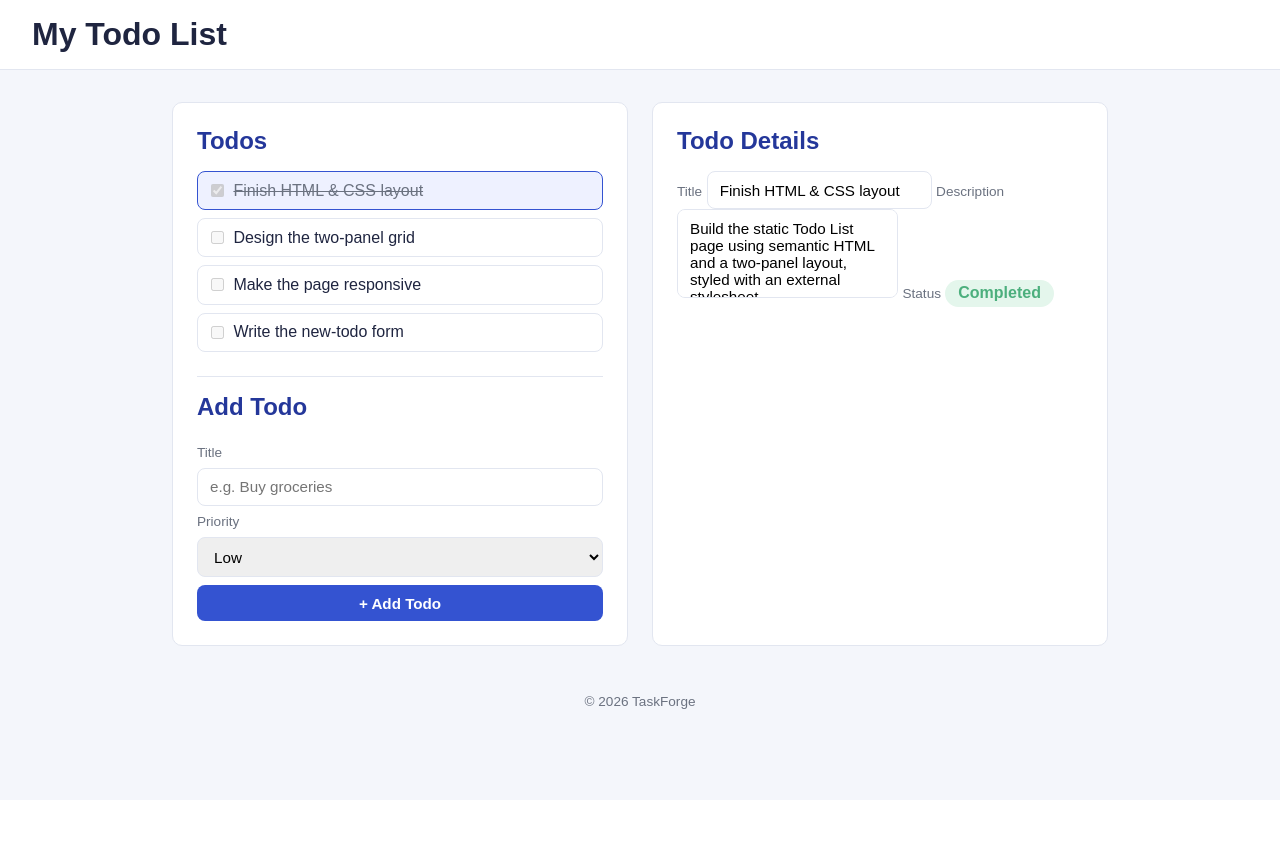
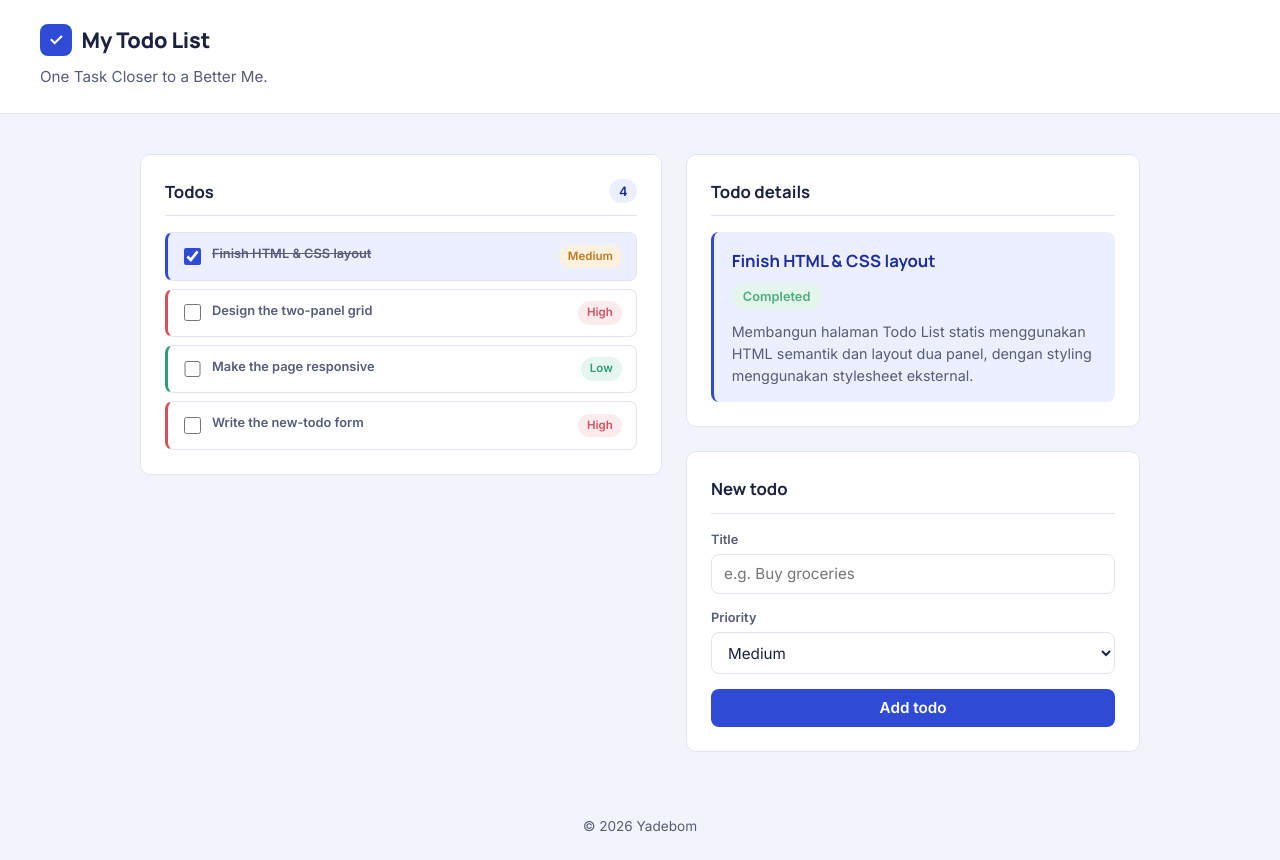
Before and after one commit to IF-Pemrograman-Web-A/5025251225_TODO-APP, a PHP site: page / in a window 1280 px wide. Before the commit the page ends 709 px from the top, so only its background shows below. Run offline with PHP 8.4, Linux system fonts and the light colour scheme.

Commit message:
Add files via upload

```diff
--- /dev/null
+++ b/Index.html
@@ -0,0 +1,64 @@
+<!DOCTYPE html>
+<html lang="en">
+<head>
+  <meta charset="UTF-8" />
+  <meta name="viewport" content="width=device-width, initial-scale=1.0" />
+  <title>Todo List</title>
+  <link rel="preconnect" href="https://fonts.googleapis.com" />
+  <link rel="preconnect" href="https://fonts.gstatic.com" crossorigin />
+  <link href="https://fonts.googleapis.com/css2?family=Manrope:wght@700;800&family=Inter:wght@400;500;600&display=swap" rel="stylesheet" />
+  <link rel="stylesheet" href="style.css" />
+</head>
+<body>
+
+  <header class="site-header">
+    <span class="brand-mark" aria-hidden="true">✓</span>
+    <h1>My Todo List</h1>
+    <p class="tagline">One Task Closer to a Better Me.</p>
+  </header>
+
+  <main>
+    <section class="panel" aria-labelledby="todos-heading">
+      <div class="panel-header"><h2 id="todos-heading">Todos</h2><span class="count-badge" id="todoCount">4</span></div>
+      <ul class="todo-list" id="todoList">
+        <li class="selected" data-priority="medium" data-id="1" data-description="Membangun halaman Todo List statis menggunakan HTML semantik dan layout dua panel, dengan styling menggunakan stylesheet eksternal." tabindex="0"><input type="checkbox" checked id="todo-1" /><label for="todo-1">Finish HTML &amp; CSS layout</label></li>
+        <li data-priority="high" data-id="2" data-description="Merancang tata letak dua panel menggunakan CSS Grid supaya daftar tugas dan detail tugas tampil berdampingan." tabindex="0"><input type="checkbox" id="todo-2" /><label for="todo-2">Design the two-panel grid</label></li>
+        <li data-priority="low" data-id="3" data-description="Menambahkan media query agar tampilan menyesuaikan ukuran layar, baik di laptop maupun HP." tabindex="0"><input type="checkbox" id="todo-3" /><label for="todo-3">Make the page responsive</label></li>
+        <li data-priority="high" data-id="4" data-description="Membuat form untuk menambahkan tugas baru, lengkap dengan input judul dan pilihan prioritas." tabindex="0"><input type="checkbox" id="todo-4" /><label for="todo-4">Write the new-todo form</label></li>
+      </ul>
+    </section>
+
+    <div class="right-column">
+      <section class="panel" aria-labelledby="detail-heading" id="todoDetail">
+        <div class="panel-header"><h2 id="detail-heading">Todo details</h2></div>
+        <div class="detail-card">
+          <h3 id="detailTitle">Finish HTML &amp; CSS layout</h3>
+          <span class="status" id="detailStatus">Completed</span>
+          <p id="detailDescription">Membangun halaman Todo List statis menggunakan HTML semantik dan layout dua panel, dengan styling menggunakan stylesheet eksternal.</p>
+        </div>
+      </section>
+
+      <section class="panel" aria-labelledby="form-heading">
+        <div class="panel-header"><h2 id="form-heading">New todo</h2></div>
+        <form id="addTodoForm">
+          <label for="title">Title</label>
+          <input type="text" id="title" name="title" placeholder="e.g. Buy groceries" />
+          <label for="priority">Priority</label>
+          <select id="priority" name="priority">
+            <option value="low">Low</option>
+            <option value="medium" selected>Medium</option>
+            <option value="high">High</option>
+          </select>
+          <button type="submit">Add todo</button>
+        </form>
+      </section>
+    </div>
+  </main>
+
+  <footer>
+    <p>&copy; 2026 Yadebom</p>
+  </footer>
+
+  <script src="script.js" defer></script>
+</body>
+</html>
--- a/style.css
+++ b/style.css
@@ -4,124 +4,266 @@
   padding: 0;
 }
 
-body {
-  font-family: Arial, sans-serif;
-  background-color: #f4f6fb;
-  color: #1f2540;
+:root {
+  --ink: #1b2140;
+  --ink-soft: #565c7a;
+  --paper: #f2f4fb;
+  --panel: #ffffff;
+  --line: #e1e5f2;
+  --accent: #2f4bd6;
+  --accent-dark: #1d2f9e;
+  --accent-tint: #ecefff;
+
+  --high: #d84f5c;
+  --high-tint: #fdecee;
+  --medium: #c17a1f;
+  --medium-tint: #fbf1de;
+  --low: #2a9d7c;
+  --low-tint: #e5f5ef;
+
+  --done: #4caf7d;
+  --done-tint: #e4f6ec;
+
+  --radius: 10px;
+  --space-2: 1rem;
+  --space-3: 1.5rem;
+  --space-4: 2.5rem;
 }
 
-header {
-  background-color: #fff;
-  padding: 1rem 2rem;
-  border-bottom: 1px solid #e2e6f0;
+body {
+  font-family: "Inter", Arial, sans-serif;
+  background-color: var(--paper);
+  color: var(--ink);
+  line-height: 1.5;
 }
+
+h1, h2, h3 {
+  font-family: "Manrope", "Inter", Arial, sans-serif;
+  color: var(--ink);
+}
+
+/* ---------- Header ---------- */
+
+.site-header {
+  background-color: var(--panel);
+  border-bottom: 1px solid var(--line);
+  padding: var(--space-3) var(--space-4);
+  display: flex;
+  align-items: baseline;
+  gap: 0.6rem;
+  flex-wrap: wrap;
+}
+
+.brand-mark {
+  display: inline-flex;
+  align-items: center;
+  justify-content: center;
+  align-self: center;
+  width: 2rem;
+  height: 2rem;
+  border-radius: 8px;
+  background-color: var(--accent);
+  color: #fff;
+  font-weight: 700;
+  font-size: 1.05rem;
+}
+
+.site-header h1 {
+  font-size: 1.35rem;
+  font-weight: 800;
+  letter-spacing: -0.01em;
+}
+
+.tagline {
+  color: var(--ink-soft);
+  font-size: 0.95rem;
+  flex-basis: 100%;
+}
+
+/* ---------- Layout ---------- */
 
 main {
   display: grid;
-  grid-template-columns: 1fr 1fr;
-  gap: 1.5rem;
-  padding: 2rem;
-  max-width: 1000px;
+  grid-template-columns: 1.15fr 1fr;
+  gap: var(--space-3);
+  padding: var(--space-4);
+  max-width: 1080px;
   margin: 0 auto;
+  align-items: start;
+}
+
+.right-column {
+  display: flex;
+  flex-direction: column;
+  gap: var(--space-3);
 }
 
 .panel {
-  background-color: #fff;
-  border: 1px solid #e2e6f0;
-  border-radius: 10px;
-  padding: 1.5rem;
+  background-color: var(--panel);
+  border: 1px solid var(--line);
+  border-radius: var(--radius);
+  padding: var(--space-3);
+}
+
+.panel-header {
+  display: flex;
+  align-items: center;
+  justify-content: space-between;
+  border-bottom: 1px solid var(--line);
+  padding-bottom: 0.7rem;
+  margin-bottom: var(--space-2);
 }
 
 .panel h2 {
-  margin-bottom: 1rem;
-  color: #24379a;
+  font-size: 1.05rem;
+  font-weight: 700;
 }
 
-.todo-list {
-  list-style: none;
-  margin-bottom: 1.5rem;
+.count-badge {
+  font-size: 0.8rem;
+  font-weight: 600;
+  color: var(--accent-dark);
+  background-color: var(--accent-tint);
+  border-radius: 999px;
+  padding: 0.15rem 0.6rem;
 }
+
+/* ---------- Todo list ---------- */
+
+.todo-list { list-style: none; }
 
 .todo-list li {
   display: flex;
   align-items: center;
-  gap: 0.6rem;
-  padding: 0.6rem 0.8rem;
-  border: 1px solid #e2e6f0;
+  gap: 0.7rem;
+  padding: 0.7rem 0.9rem 0.7rem 1rem;
+  border: 1px solid var(--line);
+  border-left: 3px solid transparent;
   border-radius: 8px;
   margin-bottom: 0.5rem;
+  cursor: pointer;
+  transition: border-color 0.15s ease, background-color 0.15s ease;
 }
 
-.todo-list li.selected {
-  background-color: #eef1ff;
-  border-color: #3453d1;
+.todo-list li:last-child { margin-bottom: 0; }
+.todo-list li:hover { border-color: var(--accent); }
+.todo-list li:focus-visible { outline: 2px solid var(--accent); outline-offset: 2px; }
+
+.todo-list li[data-priority="high"] { --tag: var(--high); --tag-tint: var(--high-tint); border-left-color: var(--high); }
+.todo-list li[data-priority="medium"] { --tag: var(--medium); --tag-tint: var(--medium-tint); border-left-color: var(--medium); }
+.todo-list li[data-priority="low"] { --tag: var(--low); --tag-tint: var(--low-tint); border-left-color: var(--low); }
+
+.todo-list li.selected { background-color: var(--accent-tint); border-left-color: var(--accent); }
+
+.todo-list li::after {
+  content: attr(data-priority);
+  text-transform: capitalize;
+  font-size: 0.72rem;
+  font-weight: 600;
+  padding: 0.2rem 0.55rem;
+  border-radius: 999px;
+  white-space: nowrap;
+  color: var(--tag);
+  background-color: var(--tag-tint);
 }
 
-.todo-list .done {
-  text-decoration: line-through;
-  color: #6b7280;
+.todo-list label { flex: 1; font-size: 0.95rem; cursor: pointer; }
+.todo-list input:checked + label { text-decoration: line-through; color: var(--ink-soft); }
+
+/* ---------- Todo detail ---------- */
+
+.detail-card {
+  background-color: var(--accent-tint);
+  border-left: 3px solid var(--accent);
+  border-radius: 8px;
+  padding: 1rem 1.1rem;
 }
 
-form {
-  display: flex;
-  flex-direction: column;
-  gap: 0.5rem;
-  border-top: 1px solid #e2e6f0;
-  padding-top: 1rem;
+.detail-card h3 {
+  font-size: 1.05rem;
+  color: var(--accent-dark);
+  margin-bottom: 0.6rem;
 }
 
-label {
-  font-size: 0.85rem;
-  color: #6b7280;
-}
-
-input,
-select,
-textarea,
-button {
-  padding: 0.6rem 0.75rem;
-  border: 1px solid #e2e6f0;
-  border-radius: 8px;
-  font-size: 0.95rem;
-  font-family: inherit;
-}
-
-textarea {
-  resize: none;
-}
-
-button {
-  background-color: #3453d1;
-  color: #fff;
-  border: none;
-  font-weight: 600;
-  cursor: pointer;
-}
-
-button:hover {
-  background-color: #24379a;
+.detail-card p {
+  color: var(--ink-soft);
+  font-size: 0.9rem;
+  margin-top: 0.7rem;
 }
 
 .status {
   display: inline-block;
-  background-color: #e4f6ec;
-  color: #4caf7d;
-  font-weight: 600;
-  padding: 0.3rem 0.8rem;
+  background-color: var(--done-tint);
+  color: var(--done);
+  font-weight: 700;
+  font-size: 0.8rem;
+  padding: 0.25rem 0.7rem;
   border-radius: 999px;
 }
 
+.status.pending {
+  background-color: var(--medium-tint);
+  color: var(--medium);
+}
+
+/* ---------- Form ---------- */
+
+.panel label {
+  display: block;
+  font-size: 0.8rem;
+  font-weight: 600;
+  color: var(--ink-soft);
+  margin: 0.9rem 0 0.3rem;
+}
+
+.panel label:first-of-type { margin-top: 0; }
+
+input:not([type="checkbox"]), select, textarea, button {
+  width: 100%;
+  padding: 0.6rem 0.75rem;
+  border: 1px solid var(--line);
+  border-radius: 8px;
+  font-size: 0.95rem;
+  font-family: inherit;
+  color: var(--ink);
+  background-color: var(--panel);
+}
+
+.todo-list input[type="checkbox"] {
+  width: 1.05rem;
+  height: 1.05rem;
+  flex-shrink: 0;
+  accent-color: var(--accent);
+}
+
+input:focus-visible, select:focus-visible, textarea:focus-visible, button:focus-visible {
+  outline: 2px solid var(--accent);
+  outline-offset: 1px;
+}
+
+button {
+  background-color: var(--accent);
+  color: #fff;
+  border: none;
+  font-weight: 700;
+  cursor: pointer;
+  margin-top: 0.9rem;
+}
+
+button:hover { background-color: var(--accent-dark); }
+
+/* ---------- Footer ---------- */
+
 footer {
   text-align: center;
-  padding: 1rem;
-  color: #6b7280;
+  padding: var(--space-3);
+  color: var(--ink-soft);
   font-size: 0.85rem;
 }
 
-/* Responsive */
+/* ---------- Responsive ---------- */
+
 @media (max-width: 768px) {
-  main {
-    grid-template-columns: 1fr;
-    padding: 1rem;
-  }
+  main { grid-template-columns: 1fr; padding: var(--space-2); }
+  .site-header { padding: var(--space-2); }
 }
```
Also changed, not shown: Script.js (added, +107 -0 lines).
